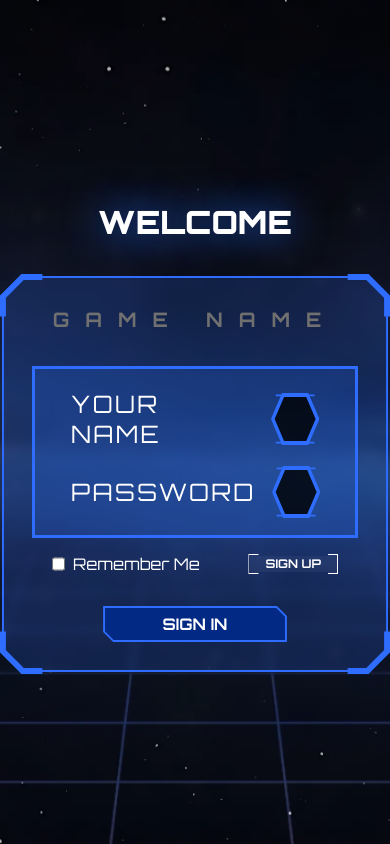
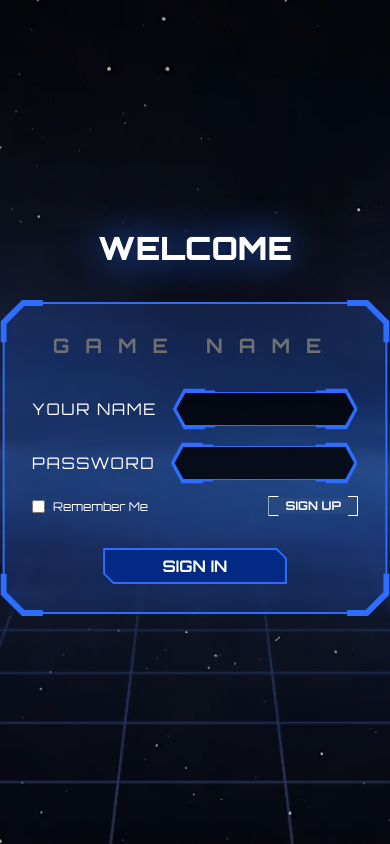
Before and after one commit to CodectiveOrg/snake-frontend, a React (Vite) app: page /sign-in in a window 390 px wide. Built offline with nearby package versions, Linux system fonts and the light colour scheme; no server answers; a web font is replaced by a local one.

Commit message:
Implement Responsive Auth Pages (#31)
* [ADD] responsive style for sign-in and sign-up pages

* [RESPONSIVE] sign in page

* [RESPONSIVE] sign up page

---------

Co-authored-by: BijanProgrammer <bijaneisapour@gmail.com>

```diff
--- a/src/components/checkbox/checkbox.module.css
+++ b/src/components/checkbox/checkbox.module.css
@@ -2,7 +2,10 @@
   color-scheme: light;
 
   display: flex;
+  align-items: center;
   gap: 0.5rem;
+
+  font-size: clamp(0.75rem, 0rem + 1vw, 1rem);
 
   cursor: pointer;
 }
--- a/src/components/pane/pane.component.tsx
+++ b/src/components/pane/pane.component.tsx
@@ -25,8 +25,9 @@ export default function PaneComponent({
   contentClassName,
   children,
 }: Props): ReactNode {
-  const { ref: paneRef, width: paneWidth } =
-    useResizeObserverHook<HTMLDivElement>();
+  const { width: documentWidth } = useResizeObserverHook<HTMLDivElement>(
+    document.documentElement,
+  );
 
   const { ref: titleRef, width: titleWidth } =
     useResizeObserverHook<HTMLDivElement>();
@@ -38,11 +39,10 @@ export default function PaneComponent({
     2 * Size.PANE_CORNER_OFFSET;
 
   const minWidth = titleWidth + minBleed;
-  const hasDent = paneWidth >= 600;
+  const hasDent = documentWidth >= 600;
 
   return (
     <div
-      ref={paneRef}
       className={clsx(styles.pane, className)}
       style={
         {
--- a/src/components/text-input/text-input.module.css
+++ b/src/components/text-input/text-input.module.css
@@ -2,12 +2,12 @@
   input {
     background-color: transparent;
 
-    block-size: 2.75rem;
+    block-size: clamp(2rem, -0.25rem + 3vw, 2.75rem);
     inline-size: 100%;
 
     border: none;
 
-    font-size: 1.5rem;
+    font-size: clamp(1rem, -0.5rem + 2vw, 1.5rem);
 
     &:focus {
       outline: none;
--- a/src/hooks/use-resize-observer.hook.ts
+++ b/src/hooks/use-resize-observer.hook.ts
@@ -6,14 +6,16 @@ type Result<T extends Element> = {
   height: number;
 };
 
-export function useResizeObserverHook<T extends Element>(): Result<T> {
+export function useResizeObserverHook<T extends Element>(
+  refElement?: HTMLElement,
+): Result<T> {
   const [width, setWidth] = useState<number>(0);
   const [height, setHeight] = useState<number>(0);
 
   const ref = useRef<T | null>(null);
 
   useEffect(() => {
-    const element = ref.current;
+    const element = ref.current ?? refElement;
     if (!element) {
       return;
     }
@@ -29,7 +31,7 @@ export function useResizeObserverHook<T extends Element>(): Result<T> {
     return () => {
       observer.disconnect();
     };
-  }, []);
+  }, [refElement]);
 
   return { ref, width, height };
 }
--- a/src/pages/sign-in/sign-in.page.tsx
+++ b/src/pages/sign-in/sign-in.page.tsx
@@ -55,7 +55,7 @@ export default function SignInPage(): ReactNode {
         <form onSubmit={formSubmitHandler}>
           <div className={authStyles.fields}>
             <label>
-              Your Name
+              <div className={authStyles.title}>Your Name</div>
               <TextInputComponent
                 className={authStyles.input}
                 name="username"
@@ -64,7 +64,7 @@ export default function SignInPage(): ReactNode {
               />
             </label>
             <label>
-              Password
+              <div className={authStyles.title}>Password</div>
               <TextInputComponent
                 className={authStyles.input}
                 type="password"
--- a/src/pages/sign-up/sign-up.page.tsx
+++ b/src/pages/sign-up/sign-up.page.tsx
@@ -56,7 +56,7 @@ export default function SignUpPage(): ReactNode {
         <form onSubmit={formSubmitHandler}>
           <div className={authStyles.fields}>
             <label>
-              Your Name
+              <div className={authStyles.title}>Your Name</div>
               <TextInputComponent
                 className={authStyles.input}
                 name="username"
@@ -65,7 +65,7 @@ export default function SignUpPage(): ReactNode {
               />
             </label>
             <label>
-              Password
+              <div className={authStyles.title}>Password</div>
               <TextInputComponent
                 className={authStyles.input}
                 type="password"
@@ -75,7 +75,7 @@ export default function SignUpPage(): ReactNode {
               />
             </label>
             <label>
-              Email
+              <div className={authStyles.title}>Email</div>
               <TextInputComponent
                 className={authStyles.input}
                 type="email"
--- a/src/styles/auth.module.css
+++ b/src/styles/auth.module.css
@@ -1,13 +1,12 @@
 .auth {
   display: grid;
-  place-content: center;
 
   min-block-size: 100dvh;
 
-  padding-block-start: 2rem;
+  .pane {
+    inline-size: min(40rem, 100%);
 
-  .pane {
-    max-inline-size: 37.5rem;
+    margin: auto;
 
     .logo {
       color: var(--color-text-disabled);
@@ -48,15 +47,22 @@
         label {
           display: flex;
           align-items: center;
+          justify-content: space-between;
           gap: 1rem;
 
-          font-size: 1.5rem;
+          inline-size: 100%;
 
-          text-transform: uppercase;
-          letter-spacing: 0.1em;
+          .title {
+            flex-shrink: 0;
+
+            font-size: clamp(1rem, -0.5rem + 2vw, 1.5rem);
+
+            text-transform: uppercase;
+            letter-spacing: 0.1em;
+          }
 
           .input {
-            flex: 1 1 0;
+            flex: 1 1 15rem;
           }
         }
       }
@@ -84,3 +90,27 @@
     }
   }
 }
+
+@media (width < 600px) {
+  .auth {
+    .pane {
+      form {
+        .fields {
+          background: none;
+
+          padding: 0;
+
+          border: none;
+        }
+
+        .checkbox {
+          margin-inline-start: 0;
+        }
+
+        a {
+          margin-inline-end: 0;
+        }
+      }
+    }
+  }
+}
```
